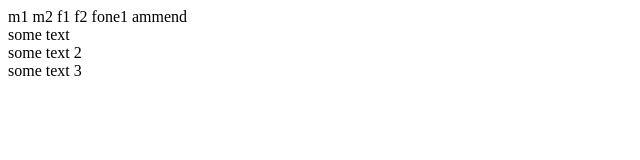
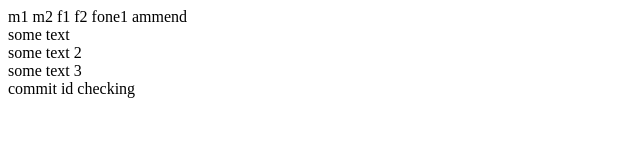
Before and after one commit to bagratzakaryan/git-app, a plain HTML site: page index.html in a window 1280 px wide. Shown: the whole page, without its empty margins (0-640 px from the left). Drawn offline with Linux system fonts and the light colour scheme.

Commit message:
for id commit

```diff
--- a/index.html
+++ b/index.html
@@ -12,5 +12,6 @@
     <div>some text</div>
     <div>some text 2</div>
     <div>some text 3</div>
+    <div>commit id checking</div>
   </body>
 </html>
```
